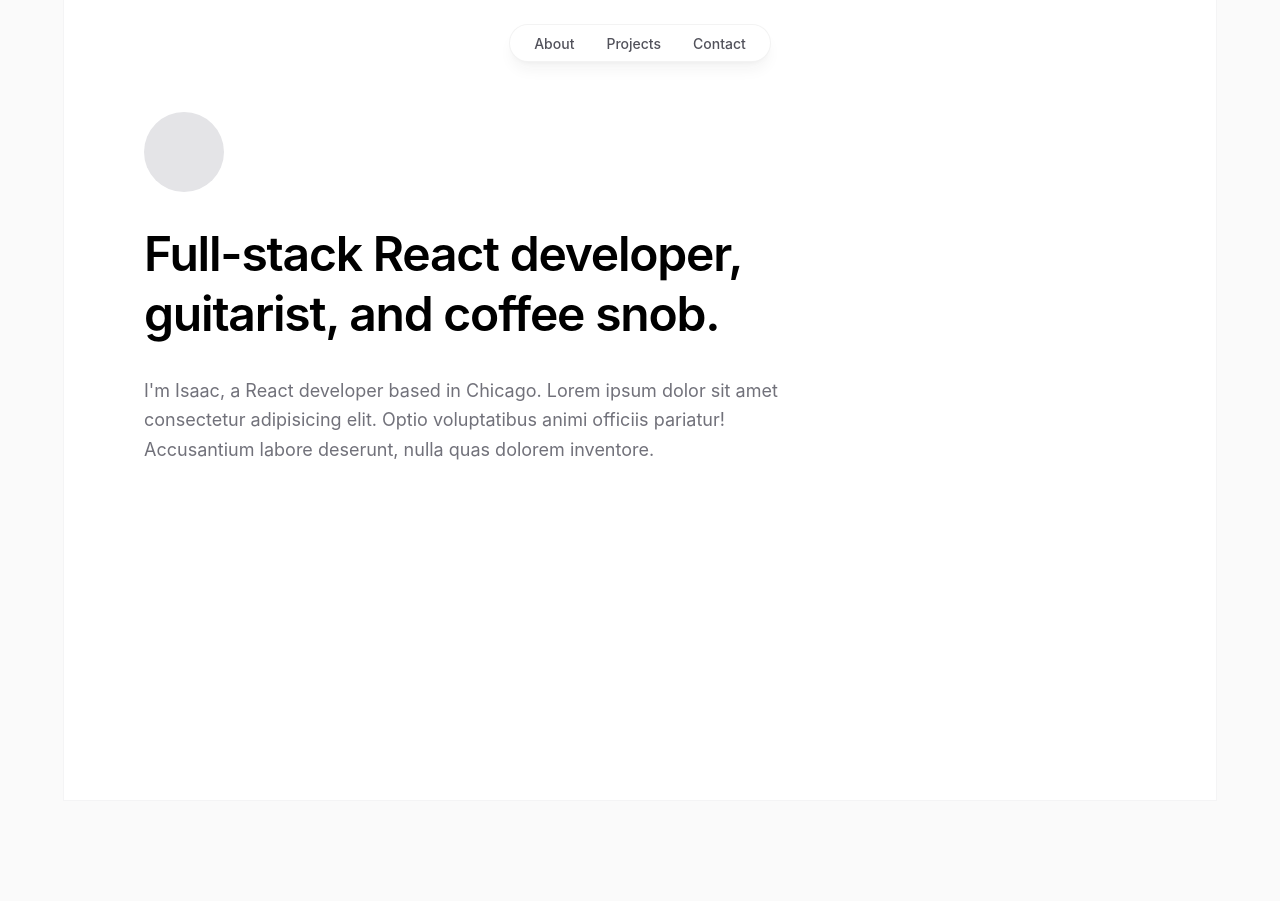
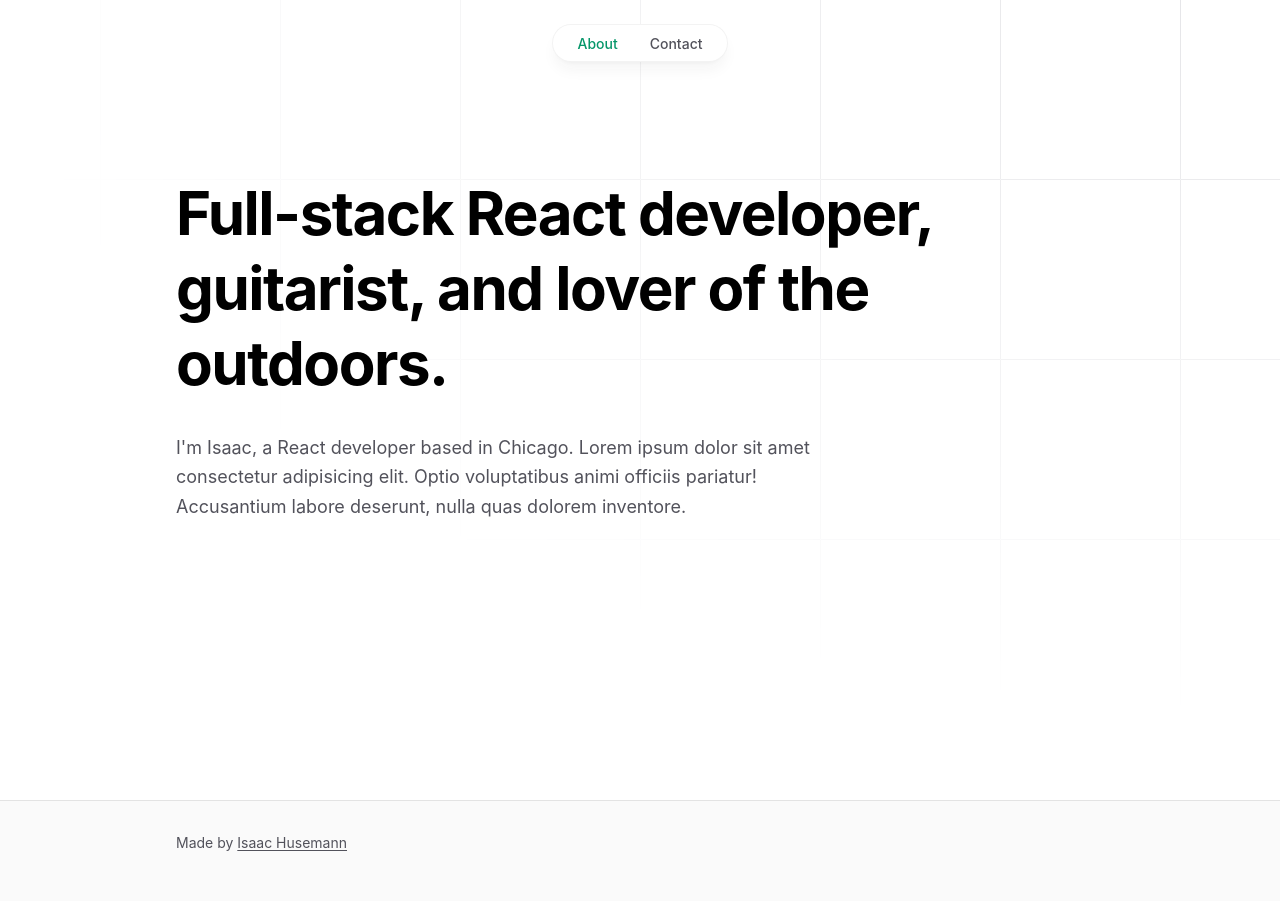
Before and after one commit to ihusemann/portfolio, an Astro site: page / in a window 1280 px wide. Before the commit the page ends 800 px from the top, so only its background shows below. Built offline with nearby package versions, Linux system fonts and the light colour scheme; Astro itself is replaced by a stand-in of ours.

Commit message:
initial homepage content and navlinks

```diff
--- /dev/null
+++ b/src/components/Footer.astro
@@ -0,0 +1,16 @@
+---
+---
+
+<footer class="border-t border-zinc-900/10 pt-8 pb-12 bg-zinc-50">
+  <div class="max-w-5xl mx-auto px-4 sm:px-6 lg:px-12">
+    <p class="text-sm text-zinc-600">
+      Made by
+
+      <a
+        href="https://github.com/ihusemann"
+        class="underline underline-offset-2 text-zinc-600 hover:text-zinc-900 transition-all ease-out"
+        >Isaac Husemann</a
+      >
+    </p>
+  </div>
+</footer>
--- a/src/components/Nav.astro
+++ b/src/components/Nav.astro
@@ -1,4 +1,5 @@
 ---
+import Navlink from "./Navlink.astro";
 ---
 
 <div class="fixed top-0 z-10 inset-x-0 pt-6 h-16 flex justify-center">
@@ -6,24 +7,8 @@
     <ul
       class="flex space-x-8 bg-white px-6 py-1.5 rounded-full shadow-lg shadow-zinc-800/5 border border-zinc-900/5"
     >
-      <li>
-        <a
-          class="text-sm font-medium text-zinc-600 hover:text-emerald-500 transition-all"
-          href="#">About</a
-        >
-      </li>
-      <li>
-        <a
-          class="text-sm font-medium text-zinc-600 hover:text-emerald-500 transition-all"
-          href="#">Projects</a
-        >
-      </li>
-      <li>
-        <a
-          class="text-sm font-medium text-zinc-600 hover:text-emerald-500 transition-all"
-          href="#">Contact</a
-        >
-      </li>
+      <Navlink label="About" href="/" />
+      <Navlink label="Contact" href="/contact" />
     </ul>
   </nav>
 </div>
--- /dev/null
+++ b/src/components/Navlink.astro
@@ -0,0 +1,21 @@
+---
+interface Props {
+  label: string;
+  href: string;
+}
+
+const { pathname } = Astro.url;
+const { label, href } = Astro.props;
+
+const active = href === pathname;
+---
+
+<li>
+  <a
+    href={href}
+    class:list={[
+      "text-sm font-medium hover:text-emerald-600 ease-out transition-all",
+      active ? "text-emerald-600" : "text-zinc-600",
+    ]}>{label}</a
+  >
+</li>
--- a/src/layouts/BaseLayout.astro
+++ b/src/layouts/BaseLayout.astro
@@ -1,4 +1,5 @@
 ---
+import Footer from "../components/Footer.astro";
 import Nav from "../components/Nav.astro";
 ---
 
@@ -10,18 +11,37 @@ import Nav from "../components/Nav.astro";
     <meta name="generator" content={Astro.generator} />
     <title>Isaac Husemann</title>
   </head>
-  <body class="bg-zinc-50 flex flex-col min-h-screen">
-    <Nav />
-    <div class="fixed inset-0 flex justify-center sm:px-8">
-      <div class="flex w-full max-w-6xl lg:px-8 bg-white ring-1 ring-zinc-100">
+  <body class="relative">
+    <svg
+      class="absolute inset-0 -z-10 h-full max-h-[45rem] w-full stroke-zinc-200 [mask-image:radial-gradient(100%_100%_at_top_right,white,transparent)]"
+      aria-hidden="true"
+    >
+      <defs>
+        <pattern
+          id="0787a7c5-978c-4f66-83c7-11c213f10cb7"
+          width={180}
+          height={180}
+          x="50%"
+          y={-1}
+          patternUnits="userSpaceOnUse"
+        >
+          <path d="M.5 200V.5H200" fill="none"></path>
+        </pattern>
+      </defs>
+      <rect
+        width="100%"
+        height="100%"
+        stroke-width={0}
+        fill="url(#0787a7c5-978c-4f66-83c7-11c213f10cb7)"></rect>
+    </svg>
+    <div class="flex flex-col min-h-screen">
+      <Nav />
+
+      <div class="mt-44 px-4 sm:px-6 lg:px-12 max-w-5xl mx-auto grow w-full">
+        <slot />
       </div>
     </div>
-    <div class="relative mt-28 sm:px-8">
-      <div class="max-w-6xl mx-auto lg:px-8">
-        <div class="px-4 sm:px-8 lg:px-12">
-          <slot />
-        </div>
-      </div>
-    </div>
+
+    <Footer />
   </body>
 </html>
--- /dev/null
+++ b/src/pages/contact.astro
@@ -0,0 +1,11 @@
+---
+import BaseLayout from "../layouts/BaseLayout.astro";
+---
+
+<BaseLayout>
+  <h1
+    class="text-5xl font-semibold leading-tight tracking-tight text-left max-w-3xl"
+  >
+    Get in touch.
+  </h1>
+</BaseLayout>
--- a/src/pages/index.astro
+++ b/src/pages/index.astro
@@ -3,11 +3,10 @@ import BaseLayout from "../layouts/BaseLayout.astro";
 ---
 
 <BaseLayout>
-  <div class="bg-zinc-200 h-20 w-20 rounded-full mb-8"></div>
-  <h1 class="text-5xl font-semibold leading-tight tracking-tight max-w-3xl">
-    Full-stack React developer, guitarist, and coffee snob.
+  <h1 class="text-6xl font-bold leading-tight tracking-tight max-w-4xl">
+    Full-stack React developer, guitarist, and lover of the outdoors.
   </h1>
-  <p class="text-lg leading-relaxed text-zinc-500 mt-8 max-w-2xl">
+  <p class="text-lg leading-relaxed text-zinc-600 mt-8 max-w-2xl">
     I'm Isaac, a React developer based in Chicago. Lorem ipsum dolor sit amet
     consectetur adipisicing elit. Optio voluptatibus animi officiis pariatur!
     Accusantium labore deserunt, nulla quas dolorem inventore.
```
